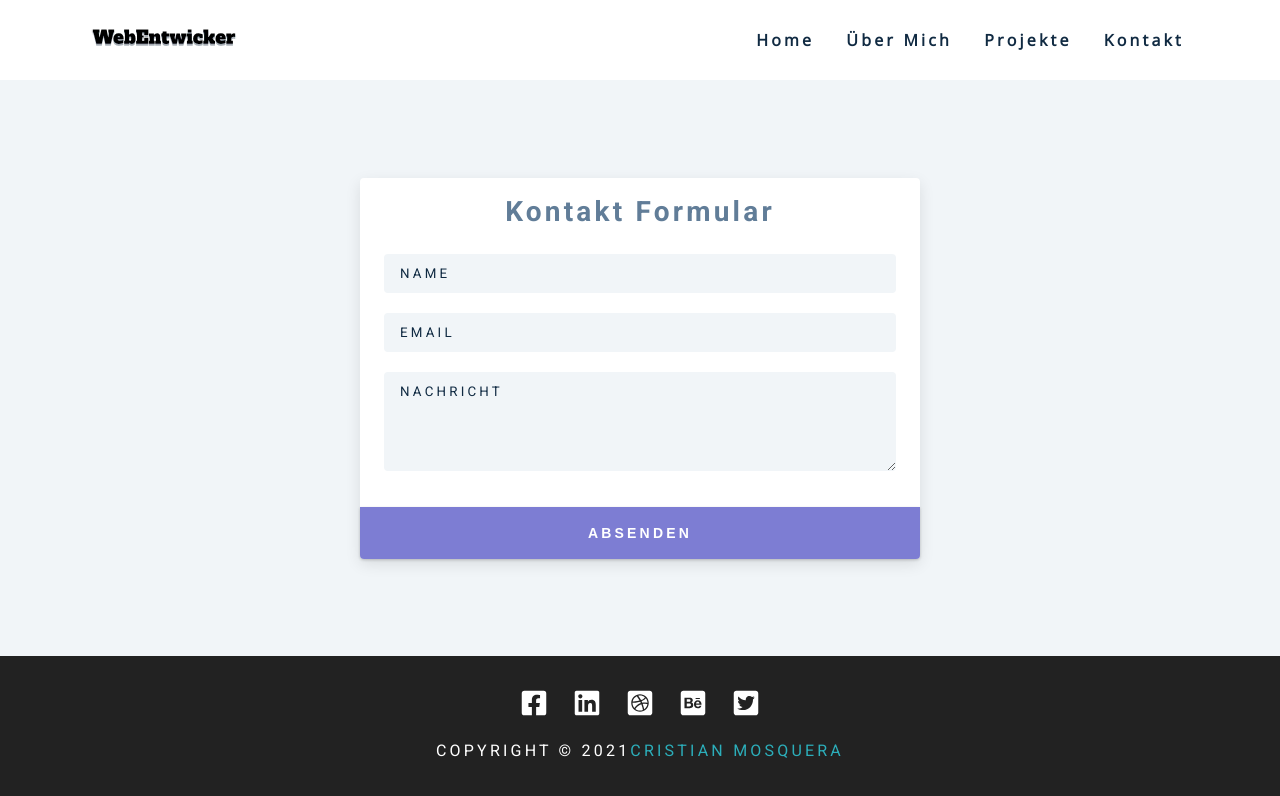
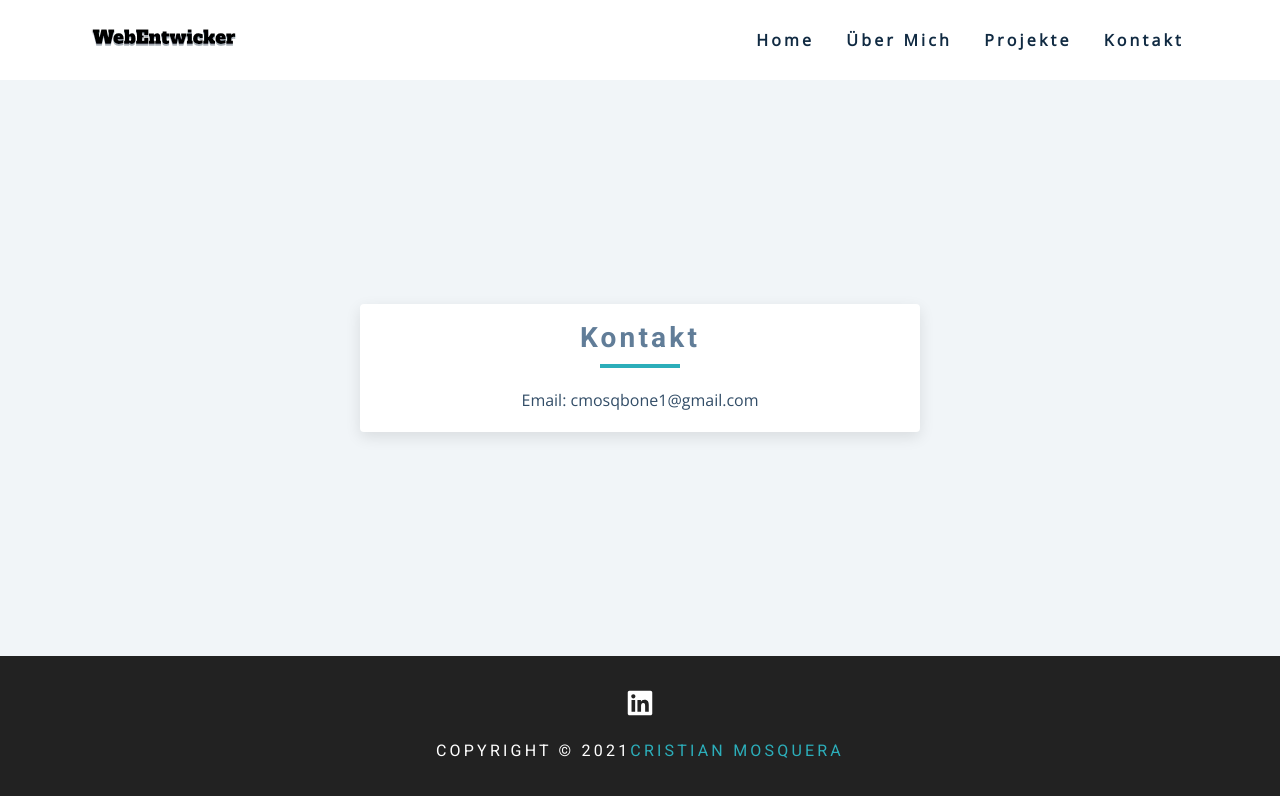
Before and after one commit to CRISSFMB/Porfolio-official-add-portfolio, a Gatsby site: page /contact in a window 1280 px wide. Built offline with nearby package versions, Linux system fonts and the light colour scheme; Gatsby itself is replaced by a stand-in of ours.

Commit message:
linkedin update and porjects

```diff
--- a/src/assets/css/main.css
+++ b/src/assets/css/main.css
@@ -105,9 +105,9 @@ p {
 
 .paragraph {
   margin: 0 10px;
-  font-size: 0.6rem;
+  font-size: 0.8rem;
   display: block;
-  font-weight: bold;
+  font-weight: lighter;
   color: black;
 }
 
@@ -202,7 +202,7 @@ p {
   margin-top: 2rem;
   width: 15rem;
   display: flex;
-  justify-content: space-between;
+  justify-content: center;
 }
 .social-link {
   font-size: 1.75rem;
@@ -730,7 +730,13 @@ Projects
 }
 .project-icon {
   color: black;
-  font-size: 4rem;
+  font-size: 3rem;
+  margin-right: 0.5rem;
+  transition: var(--transition);
+}
+.project-icon-github {
+  color: black;
+  font-size: 3.2rem;
   margin-right: 0.5rem;
   transition: var(--transition);
 }
--- a/src/components/Hero.js
+++ b/src/components/Hero.js
@@ -20,7 +20,7 @@ const Hero = () => {
             <div className="social-links">
               {socialLinks.map(link => (
                 <a href={link.url} key={link.id} className="social-link">
-                  {link.icon}
+                  Linked{link.icon}
                 </a>
               ))}
             </div>
--- a/src/constants/social_links.js
+++ b/src/constants/social_links.js
@@ -1,37 +1,17 @@
 import React from "react"
 import {
-  FaFacebookSquare,
+  // FaFacebookSquare,
   FaLinkedin,
-  FaDribbbleSquare,
-  FaBehanceSquare,
-  FaTwitterSquare,
+  // FaDribbbleSquare,
+  // FaBehanceSquare,
+  // FaTwitterSquare,
 } from "react-icons/fa"
 
 const data = [
   {
     id: 1,
-    icon: <FaFacebookSquare className="social-icon"></FaFacebookSquare>,
-    url: "https://www.facebook.com/cristian.mosquera.9279807",
-  },
-  {
-    id: 2,
     icon: <FaLinkedin className="social-icon"></FaLinkedin>,
-    url: "https://www.facebook.com/cristian.mosquera.9279807",
-  },
-  {
-    id: 3,
-    icon: <FaDribbbleSquare className="social-icon"></FaDribbbleSquare>,
-    url: "https://www.facebook.com/cristian.mosquera.9279807",
-  },
-  {
-    id: 4,
-    icon: <FaBehanceSquare className="social-icon"></FaBehanceSquare>,
-    url: "https://www.facebook.com/cristian.mosquera.9279807",
-  },
-  {
-    id: 5,
-    icon: <FaTwitterSquare className="social-icon"></FaTwitterSquare>,
-    url: "https://www.facebook.com/cristian.mosquera.9279807",
+    url: "https://linkedin.com/in/cristian-mosquera-4aa801214",
   },
 ]
 
--- a/src/pages/contact.js
+++ b/src/pages/contact.js
@@ -6,35 +6,11 @@ const contact = () => {
       <Seo title={"Contact"} />
       <section className="contact-page">
         <article className="contact-form">
-          <h3>Kontakt Formular</h3>
+          <h3>Kontakt</h3>
 
-          <form>
-            <div className="form-group">
-              <input
-                type="text"
-                name="name"
-                placeholder="Name"
-                className="form-control"
-              />
-              <input
-                type="email"
-                name="email"
-                placeholder="Email"
-                className="form-control"
-              />
+          <div className="underline"></div>
 
-              <textarea
-                name="message"
-                placeholder="Nachricht"
-                className="form-control"
-                rows="5"
-              ></textarea>
-            </div>
-            <button type="submit" className="submit-btn btn">
-              {" "}
-              Absenden
-            </button>
-          </form>
+          <p>Email: cmosqbone1@gmail.com</p>
         </article>
       </section>
     </>
```
Also changed, not shown: src/components/Project.js (+8 -5 lines).
